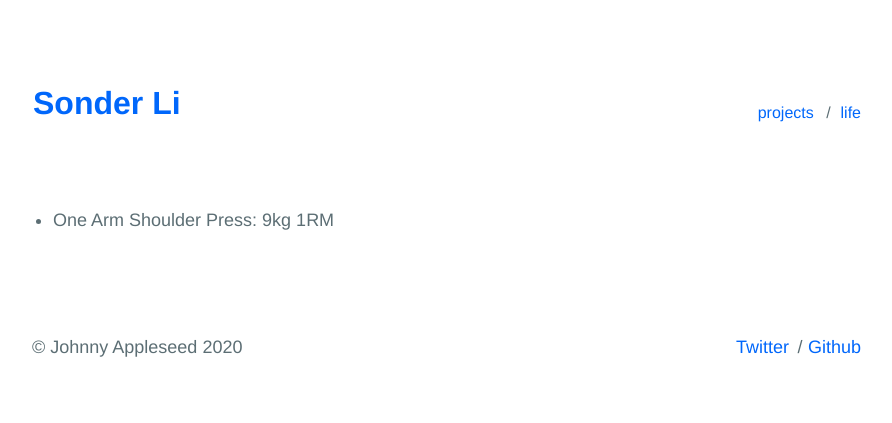
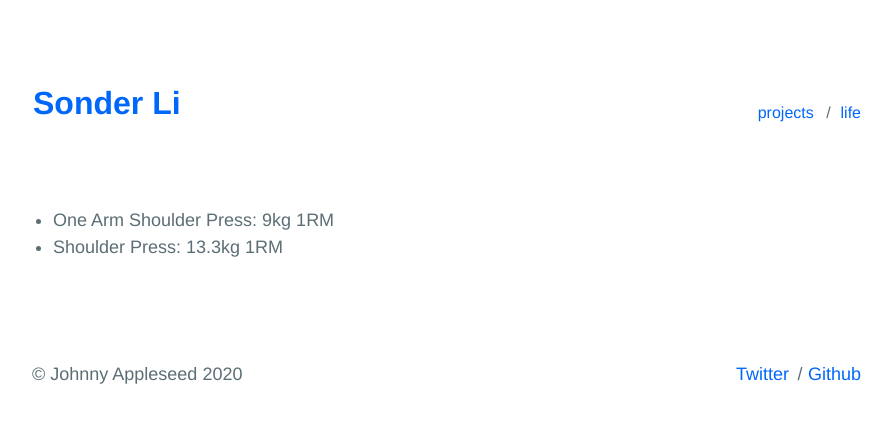
Before and after one commit to sumchuenli/sumchuenli.github.io, a Jekyll site: the page built from _pages/workout.md, in a window 1280 px wide. Shown: the top 423 px of the page, without its empty margins (193-1085 px from the left). Built offline with Jekyll 4.4.1, drawn with Linux system fonts in a browser that asks for light colours.

Commit message:
Update workout.md

```diff
--- a/_pages/workout.md
+++ b/_pages/workout.md
@@ -4,3 +4,4 @@ permalink: /workout/
 ---
 
 - One Arm Shoulder Press: 9kg 1RM
+- Shoulder Press: 13.3kg 1RM
```
